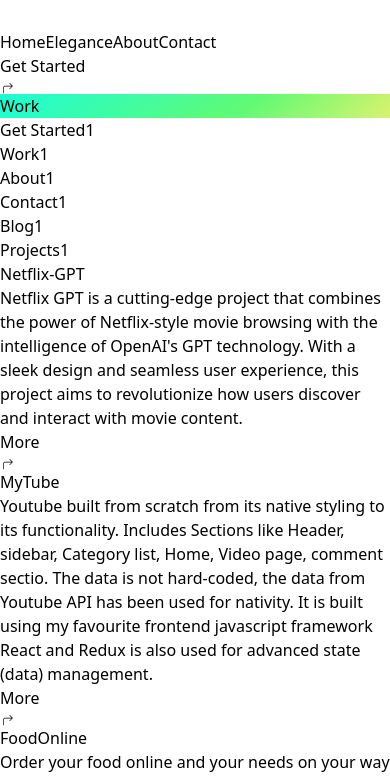
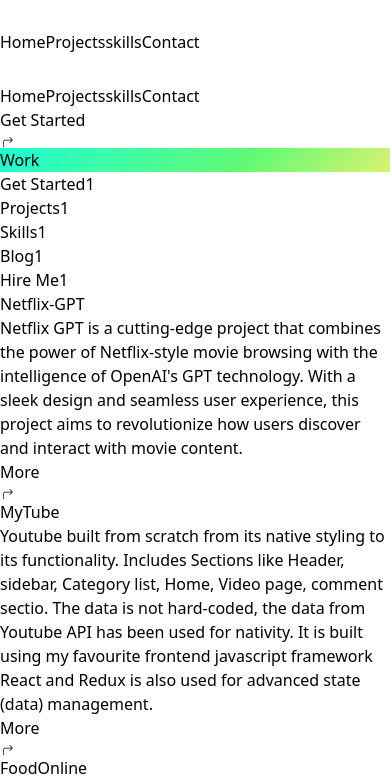
Before and after one commit to saikiran76/PortfolioftRefok, a React (Vite) app: page / in a window 390 px wide. Shown: the top 778 px of the page. Built offline with nearby package versions, Linux system fonts and the light colour scheme.

Commit message:
made the app mobile responsive

```diff
--- a/src/App.jsx
+++ b/src/App.jsx
@@ -16,25 +16,25 @@ const App = () => {
   const scroll = new LocomotiveScroll();
   return(
     <div className="h-screen w-full bg-zinc-900 font-medium">
-       <div className="bg-zinc-900">
+       <div className="bg-zinc-900 md:w-full">
         <NavBar />
       </div>
-      <div className="bg-zinc-900">
+      <div className="bg-zinc-900 md:w-full">
         <Work />
       </div>
-      <div className="bg-zinc-900">
+      <div className="bg-zinc-900 md:w-full">
         <Stripes />
       </div>
-      <div className="bg-zinc-900">
+      <div className="bg-zinc-900 md:w-full">
         <Cards />
       </div>
-      <div className="bg-zinc-900">
+      <div className="bg-zinc-900 md:w-full">
         <Marks />
       </div>
-      <div className="bg-zinc-900">
+      <div className="bg-zinc-900 md:w-full">
         <NewCard />
       </div>
-      <div className="bg-zinc-900">
+      <div className="bg-zinc-900 md:w-full">
         <Footer/>
       </div>
 
--- a/src/components/NavBar.jsx
+++ b/src/components/NavBar.jsx
@@ -1,34 +1,91 @@
 // import React from "react";
 import Button from "./Button";
+import {useRef} from "react";
 import { FaUserSecret } from "react-icons/fa6";
+// import Card from "./card";
 
+import React, { useState } from 'react';
+import { FaBars, FaTimes } from 'react-icons/fa';
 
-const NavBar = () =>{
-    return(
-        <div className="max-w-screen-lg mx-auto py-4 text-white flex gap-2 items-center justify-between border-b-[1px] border-zinc-700 font-serif">
-            <div className="nleft flex gap-8 text-xs ml-12 items-center justify-between">
-                <FaUserSecret style={{
-                            color: "#ffffff",
-                            fontSize: "30px",
-                            }} />
-                {
-                    ['Home', 'Elegance', 'About', '', 'Contact'].map((item, index)=>(
-                        <a key={item} href="#" className="flex p-2">
-                            {index == 1 && (<span style={{boxShadow: "0 0 0.75 #00FF19"}} className="inline-block bg-green-400 w-1 h-1 "></span>) }
-                            {item}
-                            {item.length === 0 && (<span className="w-[1px] h-9 bg-zinc-700">
-                                </span>)}
+const NavBar = () => {
+  const [isMenuOpen, setIsMenuOpen] = useState(false);
+  const targetRef = useRef(null);
 
-                        </a>
+  const toggleMenu = () => {
+    setIsMenuOpen(!isMenuOpen);
+  };
 
-                    ))
+  const scrollToTarget = () => {
+    if (targetRef.current) {
+      targetRef.current.scrollIntoView({ behavior: 'smooth' });
+    }
+  };
 
-                }
-            </div>
+  return (
+    <div className="max-w-screen-lg mx-auto md:max-w-screen-lg py-4 text-white flex flex-wrap gap-2 items-center justify-between border-b-[1px] border-zinc-700 font-serif">
+      <div className="nleft flex flex-wrap gap-8 text-xs ml-12 items-center justify-between">
+        <FaUserSecret style={{ color: '#ffffff', fontSize: '30px' }} />
+        <div className={`md:flex md:flex-wrap md:gap-8 ${isMenuOpen ? 'hidden' : 'flex'}`}>
+          {['Home', 'Projects', 'skills', '', 'Contact'].map((item, index) => (
+            <a
+              key={item}
+              onClick={scrollToTarget}
+              href="#"
+              className="flex flex-wrap p-2"
+            >
 
-            <Button/>
+              {index === 1 && (
+                <span
+                  style={{ boxShadow: '0 0 0.75 #00FF19' }}
+                  className="inline-block bg-green-400 w-1 h-1"
+                ></span>
+              )}
+              {item}
+              {item.length === 0 && (
+                <span className="w-[1px] h-9 bg-zinc-700"></span>
+              )}
+            </a>
+          ))}
         </div>
-    )
-}
+      </div>
+
+      <div className="md:hidden">
+        <button onClick={toggleMenu}>
+          {isMenuOpen ? (
+            <FaTimes style={{ color: '#ffffff', fontSize: '24px' }} />
+          ) : (
+            <FaBars style={{ color: '#ffffff', fontSize: '24px' }} />
+          )}
+        </button>
+        {!isMenuOpen && (
+          <div className="absolute top-full left-0 right-0 bg-sky-800 py-4 px-8 hidden">
+            {['Home', 'Projects', 'skills', '', 'Contact'].map((item, index) => (
+              <a
+                key={item}
+                onClick={scrollToTarget}
+                href="#"
+                className="flex flex-wrap p-2"
+              >
+                {index === 1 && (
+                  <span
+                    style={{ boxShadow: '0 0 0.75 #00FF19' }}
+                    className="inline-block bg-green-400 w-1 h-1"
+                  ></span>
+                )}
+                {item}
+                {item.length === 0 && (
+                  <span className="w-[1px] h-9 bg-zinc-800"></span>
+                )}
+              </a>
+            ))}
+          </div>
+        )}
+      </div>
+
+      <Button />
+      {/* <Card ref={targetRef}/> */}
+    </div>
+  );
+};
 
 export default NavBar;
--- a/src/components/Work.jsx
+++ b/src/components/Work.jsx
@@ -46,19 +46,31 @@ const Work = () =>{
     })
 
     return(
-        <div className="max-w-screen-lg mx-auto h-96 relative font-serif">
-                <h1 style={hoverStyles} onMouseEnter={(e) => e.target.style = hoverStyles} onMouseLeave={(e) => e.target.style = null} className="text-medium tracking-tighter text-[50vh] text-center text-white">Work</h1>
+      <div className="max-w-screen-lg mx-auto relative font-serif">
+      <h1
+        style={hoverStyles}
+        onMouseEnter={(e) => (e.target.style = hoverStyles)}
+        onMouseLeave={(e) => (e.target.style = null)}
+        className="text-medium tracking-tighter text-[10vh] sm:text-[50vh] text-center text-white"
+      >
+        Work
+      </h1>
 
-                <div className="w-full h-full absolute top-0">
-                    {
-                    images.map((item, index) => (
-                            item.isActive && <img
-                                key={index}
-                                src={item.url}
-                                className="absolute w-64 rounded-lg -translate-x-50% -translate-y-50%" style={{top: item.top, left:item.left}} alt="Net" />))
-                    }
-                </div>
-        </div>
+      <div className="w-full h-[50vh] sm:h-96 absolute top-0">
+        {images.map((item, index) => (
+          item.isActive && (
+            <img
+              key={index}
+              src={item.url}
+              className="absolute w-32 sm:w-64 rounded-lg -translate-x-50% -translate-y-50%"
+              style={{ top: item.top, left: item.left }}
+              alt="Net"
+            />
+          )
+        ))}
+      </div>
+    </div>
+
     )
 }
 
--- a/src/components/card.jsx
+++ b/src/components/card.jsx
@@ -1,14 +1,15 @@
 import Button from "./Button";
+
 
 const Card = ({name, desc, mover, count}) =>{
     return(
         <div>
-        <div onMouseEnter={()=>{mover(count)}} className="border-zinc-600  max-w-screen-lg mx-auto flex justify-between gap-10 font-serif py-10">
+        <div onMouseEnter={()=>{mover(count)}} className="border-zinc-600  max-w-screen-lg mx-auto flex flex-col md:flex-row justify-between gap-10 font-serif py-24 md:py-10">
 
-            <h1 className="text-4xl font-semibold px-10 py-20 text-center">{name}</h1>
+            <h1 className="text-4xl font-semibold px-10 py-10 md:py-20 text-center">{name}</h1>
 
-            <div className="w-1/2 text-md px-12 py-6">
-                <p className="text-sm px-2 pb-10">
+            <div className="w-full md:w-1/2 text-md px-12 py-6">
+                <p className="text-sm px-2 pb-10 ">
                     {desc}
 
                 </p>
--- a/src/components/cards.jsx
+++ b/src/components/cards.jsx
@@ -43,12 +43,14 @@ const Cards = () =>{
         <div className="absolute w-full h-full pointer-events-none top-0">
             <motion.div initial={{y:pos, x:"-50%"}}
              animate={{y:pos+`rem`}}
-             className="window absolute -translate-x-[50%] -translate-y-[50%] h-[12rem] w-[13rem] left-[44%] bg-sky-100 top-0 rounded-lg overflow-hidden">
+             transition={{ease:[0.76, 0, 0.24, 1], duration:0.6}}
+             className="window absolute -translate-x-[50%] -translate-y-[50%] h-[12rem] w-[13rem] left-[44%] bg-green-500 top-0 rounded-lg overflow-hidden">
                 {/* <div className= "w-full h-full bg-red-100 rounded-lg"></div> */}
                 {/* <video width="900" height="450" autoPlay muted loop>
                     <source src={myVideo} type="video/mp4" />
                     Your browser does not support the video tag.
                 </video> */}
+                <p className="text-white px-3 pt-3">Current Trending Project</p>
                 <ReactPlayer
                     className="player"
                     url={myVideo}
@@ -57,10 +59,10 @@ const Cards = () =>{
                     playing={true}
                     muted={true}
                 />
-                <div className=" w-full h-full -translate-x-[50%]  bg-red-200 rounded-lg left-[44%]"></div>
-                <div className=" w-full h-full -translate-x-[50%]  bg-red-300 rounded-lg left-[44%]"></div>
-                <div className="w-full h-full -translate-x-[50%]  bg-red-400 rounded-lg left-[44%]"></div>
-                <div className=" w-full h-full -translate-x-[50%]  bg-green-400 rounded-lg left-[44%]"></div>
+                <motion.div transition={{ease:[0.76, 0, 0.24, 1], duration:0.6}} animate={{y:-pos+`rem`}} className=" w-full h-full -translate-x-[50%]  bg-red-200 rounded-lg left-[44%]"></motion.div>
+                <motion.div transition={{ease:[0.76, 0, 0.24, 1], duration:0.6}} animate={{y:-pos+`rem`}} className=" w-full h-full -translate-x-[50%]  bg-red-300 rounded-lg left-[44%]"></motion.div>
+                <motion.div transition={{ease:[0.76, 0, 0.24, 1], duration:0.6}} animate={{y:-pos+`rem`}} className="w-full h-full -translate-x-[50%]  bg-red-400 rounded-lg left-[44%]"></motion.div>
+                <motion.div transition={{ease:[0.76, 0, 0.24, 1], duration:0.6}} animate={{y:-pos+`rem`}} className=" w-full h-full -translate-x-[50%]  bg-green-400 rounded-lg left-[44%]"></motion.div>
 
             </motion.div>
         </div>
--- a/src/components/stripe.jsx
+++ b/src/components/stripe.jsx
@@ -1,7 +1,7 @@
 
 const Stripe = ({val}) =>{
     return(
-        <div className="w-[16.66%] border-t-[1px] border-r-[1px] border-b-[1px] border-zinc-700 px-4 py-3 flex justify-between items-center">
+        <div className="w-[20%] border-t-[1px] border-r-[1px] border-b-[1px] border-zinc-700 px-4 py-3 flex justify-between items-center">
             <span className="text-white font-semibold text-sm font-serif">{val}</span>
             <span className="font-serif">1</span>
 
--- a/src/components/stripes.jsx
+++ b/src/components/stripes.jsx
@@ -1,7 +1,7 @@
 import Stripe from "./stripe"
 
 const Stripes = ()=>{
-    const names = ["Get Started", "Work", "About", "Contact", "Blog", "Projects"];
+    const names = ["Get Started", "Projects", "Skills", "Blog", "Hire Me"];
 
     return(
         <div className="py-5 pt-20 flex">
```
